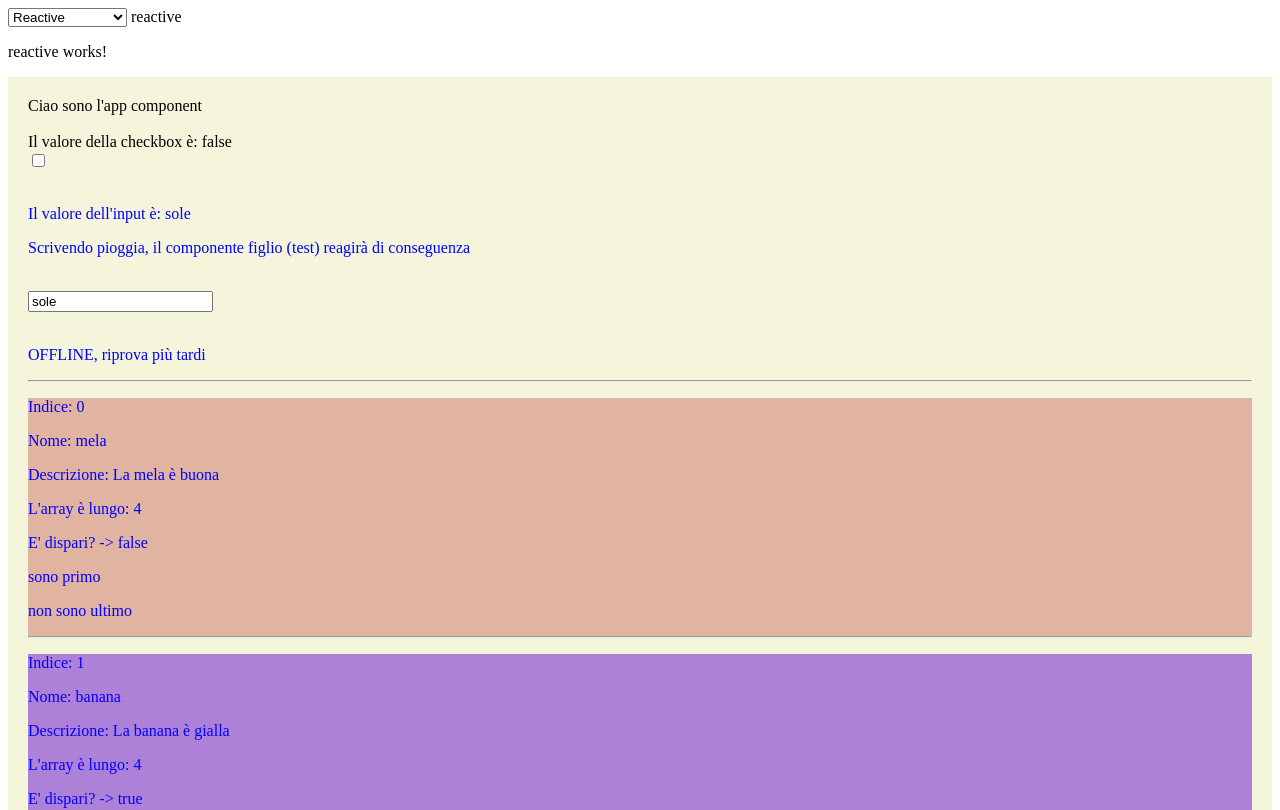
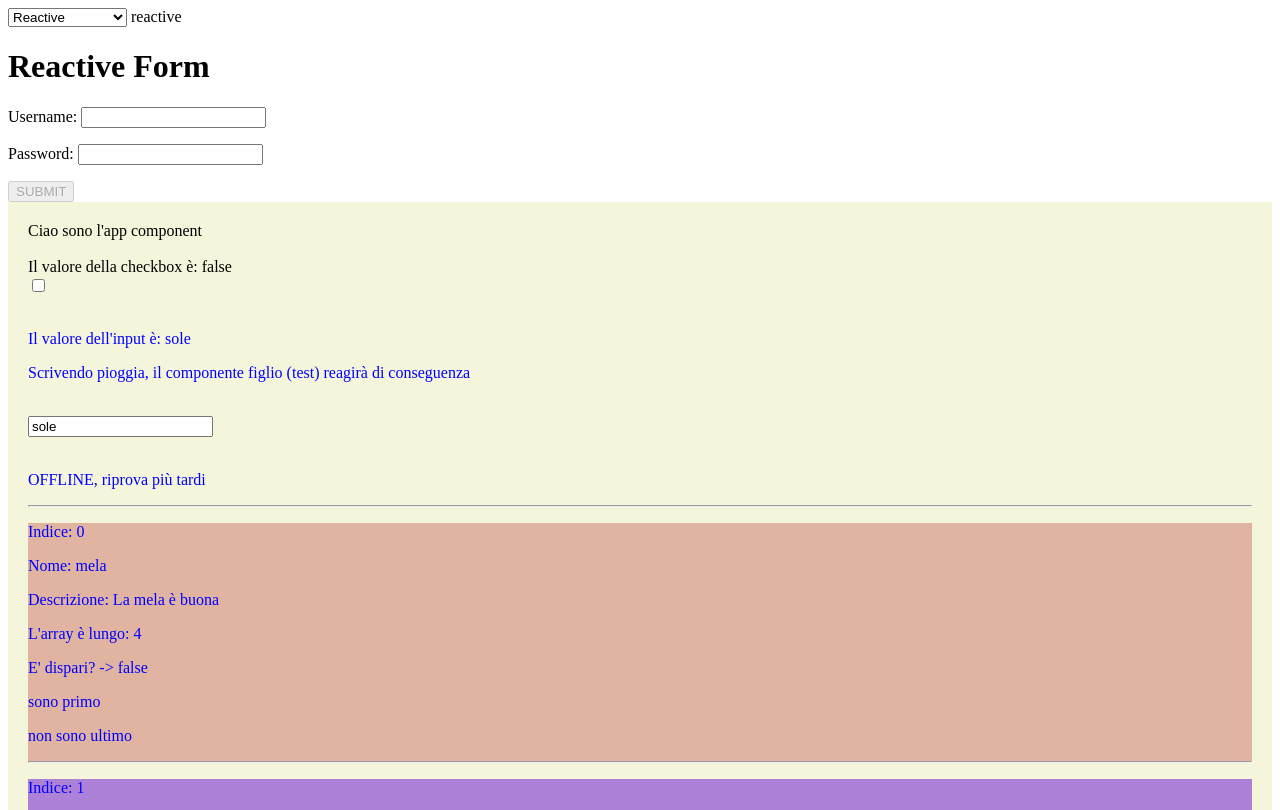
Before and after one commit to DaviR87/Cags-App, an Angular app: page / in a window 1280 px wide. Shown: the top 810 px of the page. Built offline with nearby package versions, Linux system fonts and the light colour scheme.

Commit message:
Reactive Form

```diff
--- a/src/app/app.module.ts
+++ b/src/app/app.module.ts
@@ -1,5 +1,5 @@
 import { NgModule } from '@angular/core';
-import { FormsModule } from '@angular/forms';
+import { FormsModule, ReactiveFormsModule } from '@angular/forms';
 import { BrowserModule } from '@angular/platform-browser';
 
 import { AppRoutingModule } from './app-routing.module';
@@ -18,7 +18,8 @@ import { ReactiveComponent } from './reactive/reactive.component';
     TestModule,
     BrowserModule,
     AppRoutingModule,
-    FormsModule
+    FormsModule,
+    ReactiveFormsModule
   ],
   providers: [],
   bootstrap: [AppComponent]
--- a/src/app/reactive/reactive.component.html
+++ b/src/app/reactive/reactive.component.html
@@ -1 +1,13 @@
-<p>reactive works!</p>
+<h1>Reactive Form</h1>
+
+<form [formGroup]="loginForm" (ngSubmit)="gestisciDati()">
+  <p>
+    <label for="username">Username: </label>
+    <input type="text" formControlName="username" id="username" autocomplete="off">
+  </p>
+  <p>
+    <label for="password">Password: </label>
+    <input type="password" formControlName="password" id="password" autocomplete="off">
+  </p>
+  <button type="submit" [disabled]="loginForm.invalid">SUBMIT</button>
+</form>
--- a/src/app/reactive/reactive.component.ts
+++ b/src/app/reactive/reactive.component.ts
@@ -1,4 +1,5 @@
 import { Component, OnInit } from '@angular/core';
+import { FormControl, FormGroup, Validators } from '@angular/forms';
 
 @Component({
   selector: 'app-reactive',
@@ -7,9 +8,20 @@ import { Component, OnInit } from '@angular/core';
 })
 export class ReactiveComponent implements OnInit {
 
-  constructor() { }
+  loginForm: FormGroup;
+
+  constructor() {
+    this.loginForm = new FormGroup({
+      username: new FormControl('', Validators.minLength(5)),
+      password: new FormControl('', [Validators.required, Validators.minLength(8)])
+    })
+  }
 
   ngOnInit(): void {
   }
 
+  gestisciDati() {
+    console.log('Dati mandati');
+  }
+
 }
```
